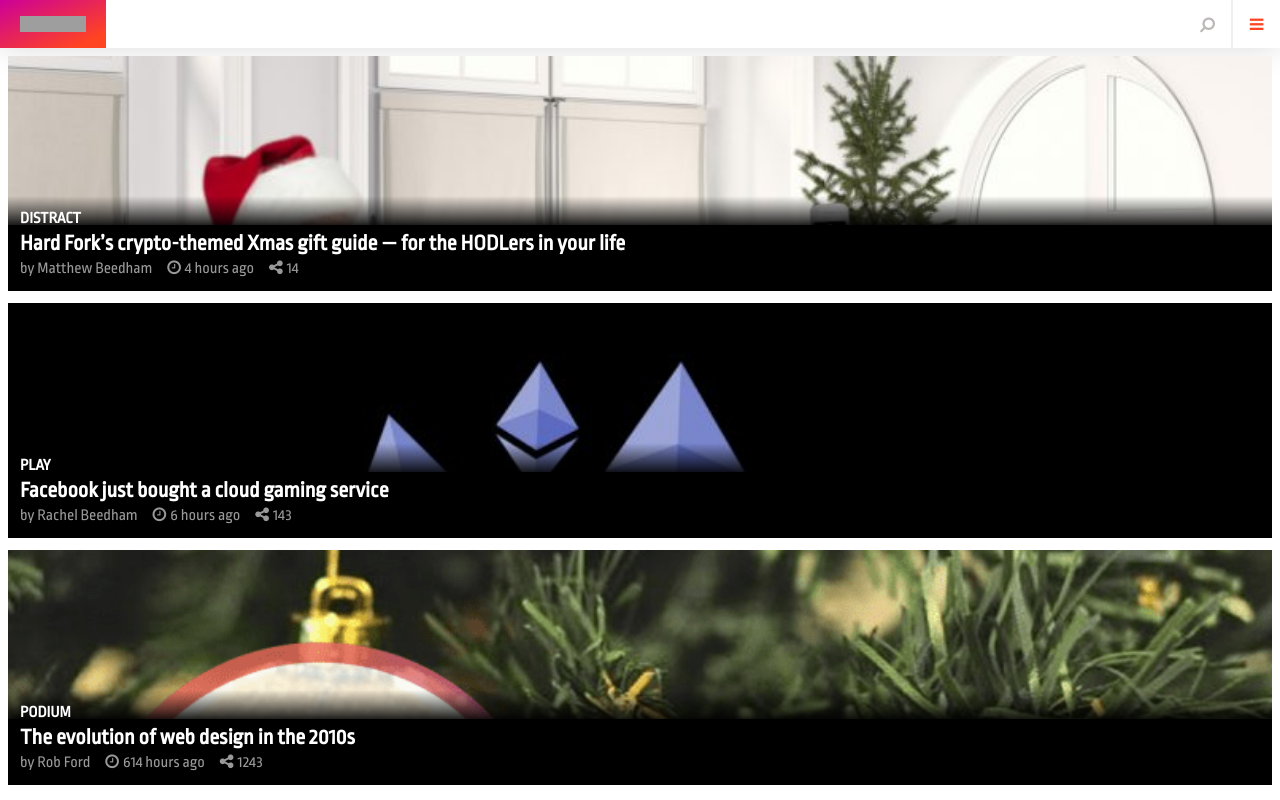
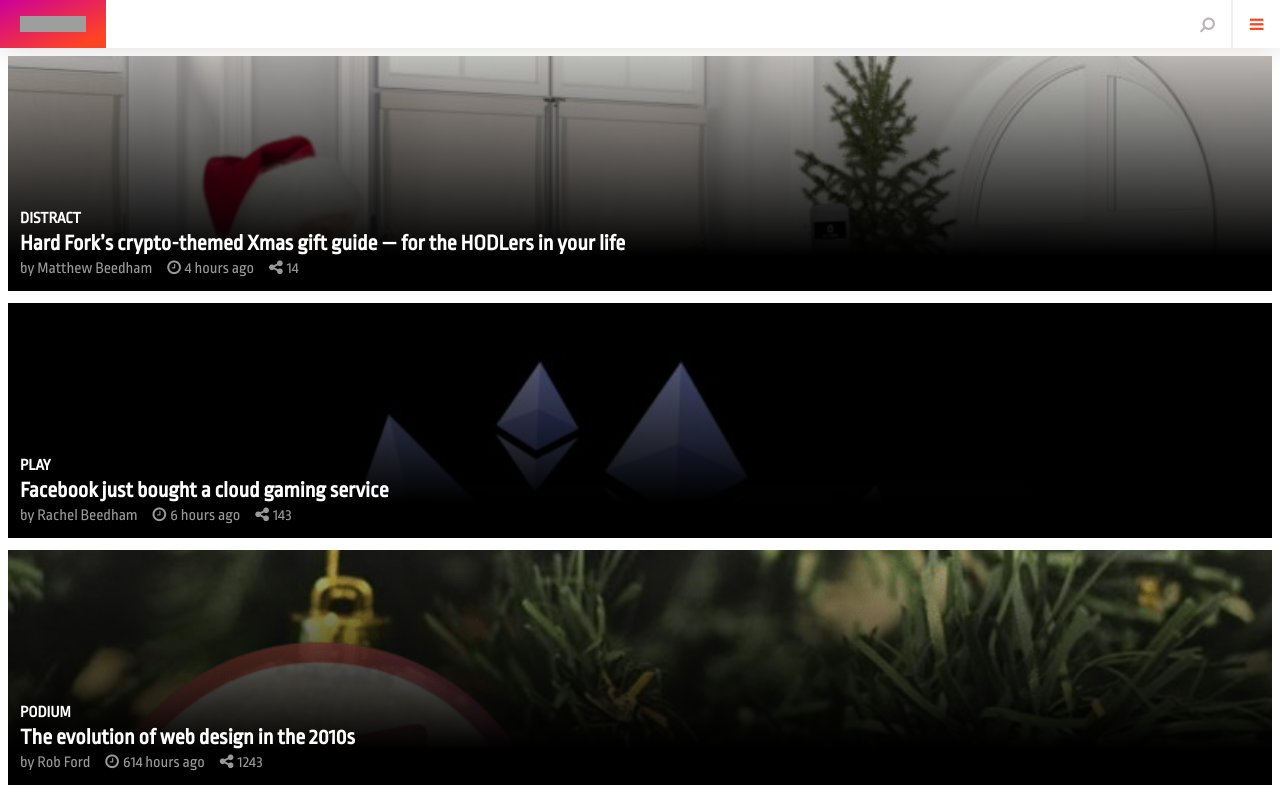
Before and after one commit to sz16900/the-next-web, a website: page index.html in a window 1280 px wide. Drawn offline with Linux system fonts and the light colour scheme; grey boxes are pictures that could not be loaded.

Commit message:
:zap: improve gradient scale and seamlessness
make gradient with darker/lesser opacity, and larger scale (100% div height), for better readability

```diff
--- a/assets/styles.css
+++ b/assets/styles.css
@@ -90,11 +90,18 @@
   margin: 8px 8px 4px 8px;
 }
 
+.gradient {
+  width: 100%;
+  height: 100%;
+  background-image: linear-gradient(to bottom, rgba(0,0,0,0.25), rgba(0,0,0,1) 85%);
+  position: relative;
+}
+
+
 .items-wrapper {
-  margin-top: auto;
-  margin-bottom: 0;
+  position: absolute;
+  bottom: 0;
   width: 100%;
-  background-image: linear-gradient(to bottom, rgba(0,0,0,0), rgba(0,0,0,0.85) 30%, rgba(0,0,0,1) 10%);
   padding: 14px 12px;
 }
 
@@ -105,6 +112,7 @@
 .article-title {
   font-size: 22px;
   padding-bottom: 4px;
+  font-weight: 600;
 }
 
 .article-list li {
--- a/index.html
+++ b/index.html
@@ -37,6 +37,7 @@
     <!-- Featured Articles -->
     <div class="article-wrapper">
         <article class="featured-article art-1">
+            <div class="gradient">
                 <div class="items-wrapper">
                     <a>
                         <h3 class="article-category">DISTRACT</h3>
@@ -51,8 +52,10 @@
                         <li class="article-shares"><i class="fa fa-share-alt" aria-hidden="true"></i>14</li>
                     </ul>
                 </div>
+            </div>
         </article>
         <article class="featured-article art-2">
+            <div class="gradient">
                 <div class="items-wrapper">
                     <a>
                         <h3 class="article-category">PLAY</h3>
@@ -66,8 +69,10 @@
                         <li class="article-shares"><i class="fa fa-share-alt" aria-hidden="true"></i>143</li>
                     </ul>
                 </div>
+            </div>
         </article>
         <article class="featured-article art-3">
+            <div class="gradient">
                 <div class="items-wrapper">
                     <a>
                         <h3 class="article-category">PODIUM</h3>
@@ -81,6 +86,7 @@
                         <li class="article-shares"><i class="fa fa-share-alt" aria-hidden="true"></i>1243</li>
                     </ul>
                 </div>
+            </div>
         </article>
     </div>
 
```
Also changed, not shown: 1 other file. Lines whose indentation alone changed are shown as unchanged.
